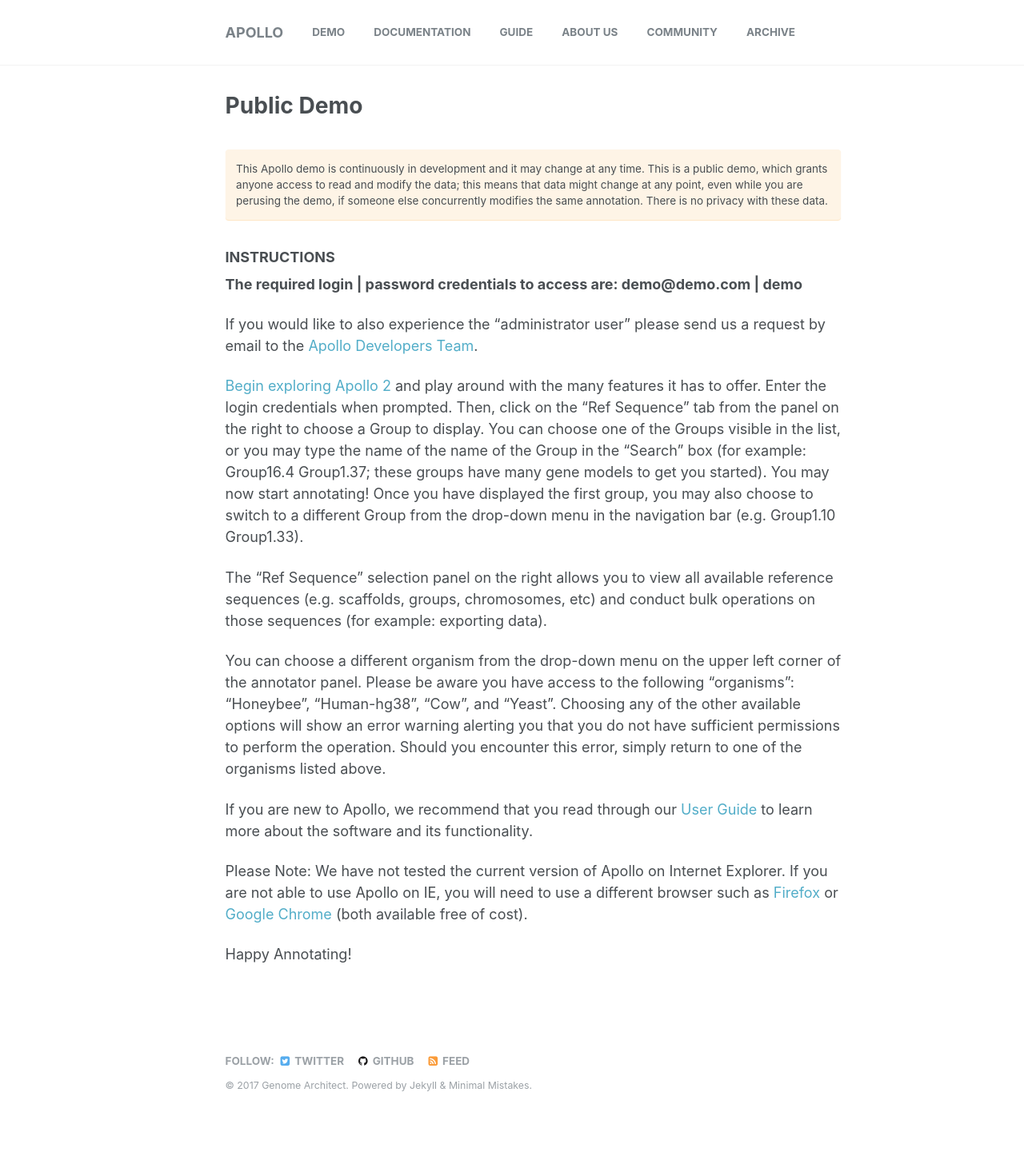
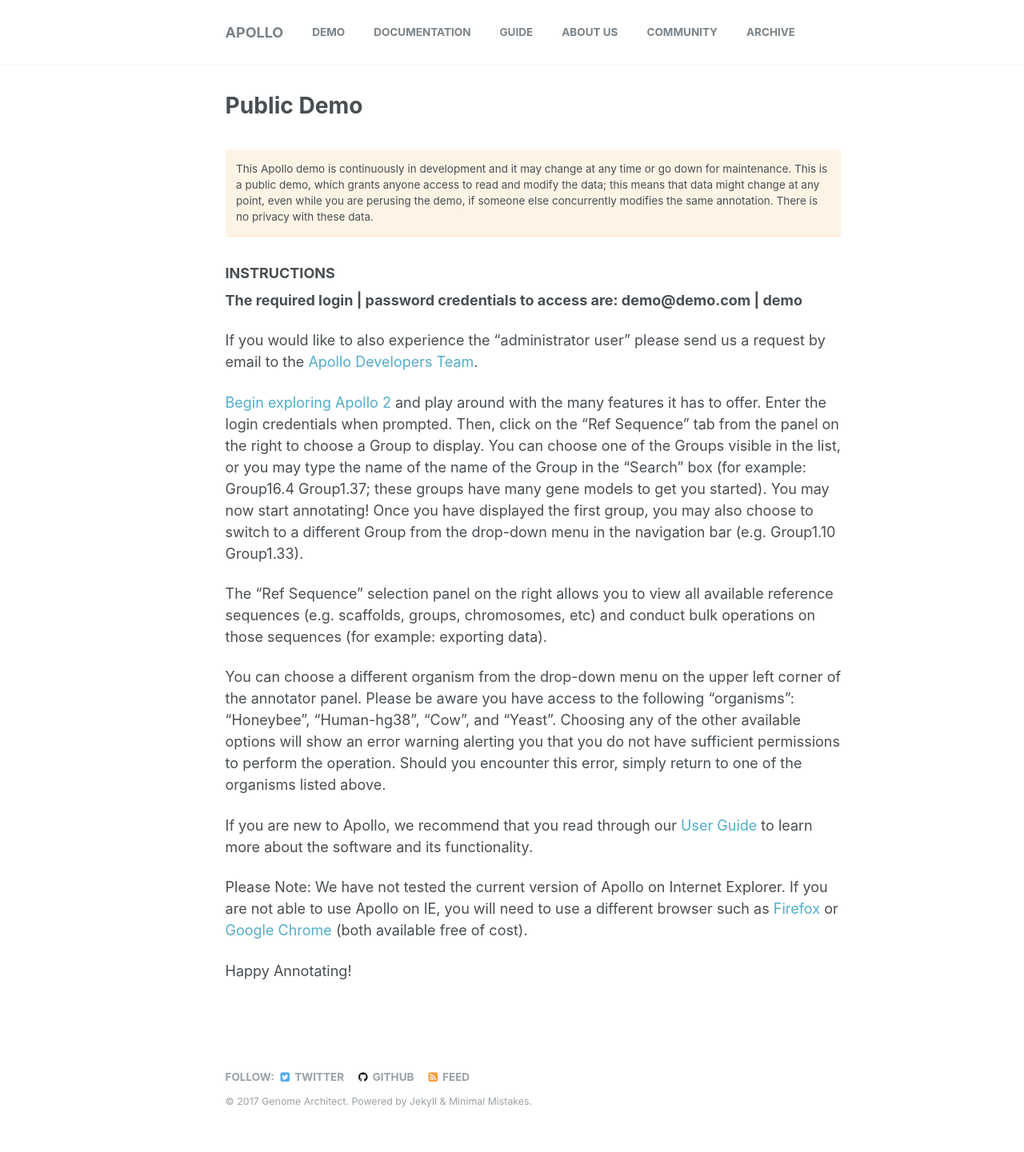
Before and after one commit to genomearchitect/genomearchitect.github.io, a Jekyll site: the page built from _pages/public-demo.md, in a window 1280 px wide. Shown: the whole page at 80% size. Built offline with Jekyll 4.4.1, drawn with Linux system fonts in a browser that asks for light colours.

Commit message:
Update public-demo.md

```diff
--- a/_pages/public-demo.md
+++ b/_pages/public-demo.md
@@ -3,8 +3,9 @@ title: Public Demo
 permalink: /demo/
 ---
 
+
 {: .notice--warning}
-This Apollo demo is continuously in development and it may change at any time. This is a public demo, which grants anyone access to read and modify the data; this means that data might change at any point, even while you are perusing the demo, if someone else concurrently modifies the same annotation. There is no privacy with these data.
+This Apollo demo is continuously in development and it may change at any time or go down for maintenance.  This is a public demo, which grants anyone access to read and modify the data; this means that data might change at any point, even while you are perusing the demo, if someone else concurrently modifies the same annotation. There is no privacy with these data.
 
 ### INSTRUCTIONS
 
```
